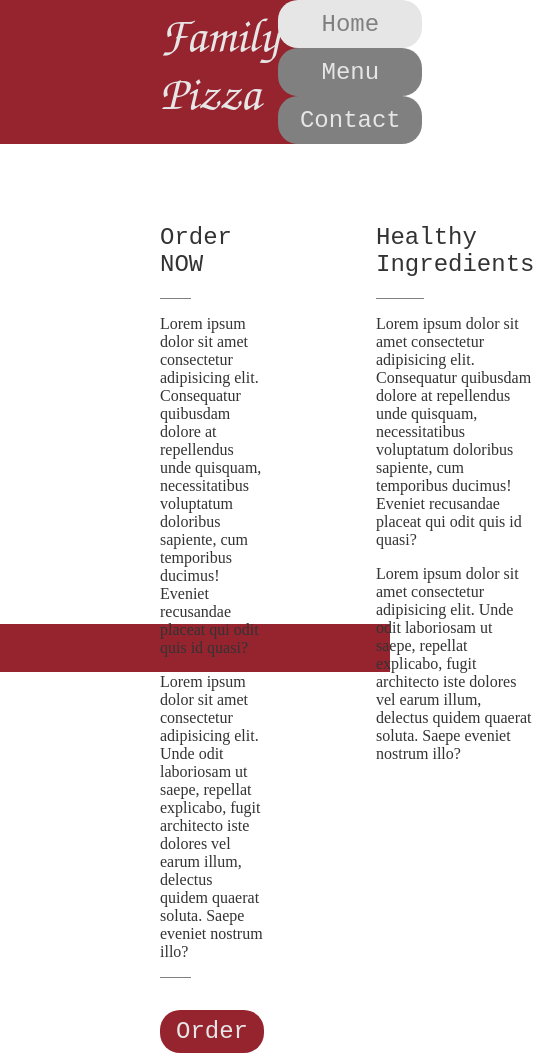
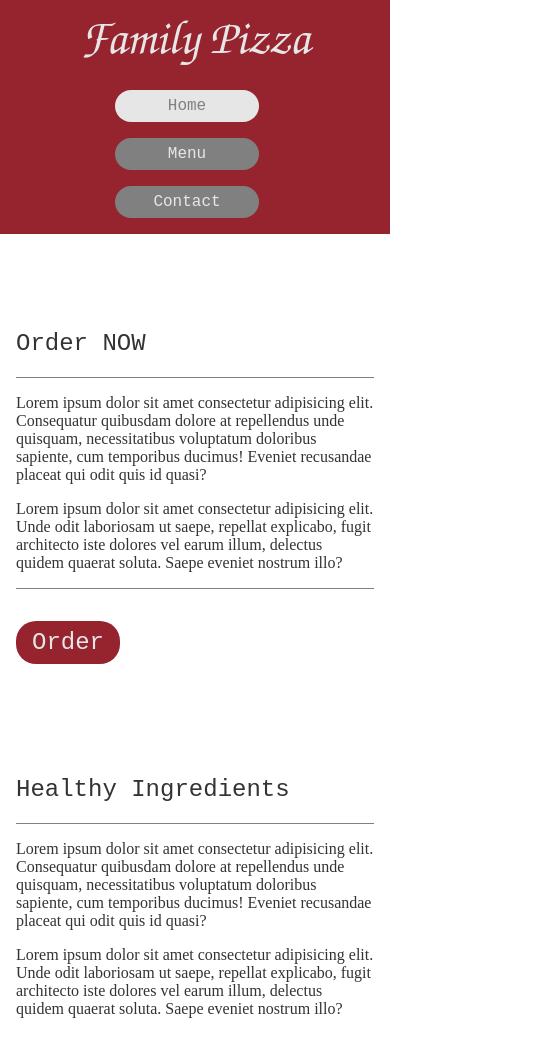
Before and after one commit to AngryWeather/RestaurantPage, a website built with webpack: page dist/index.html in a window 390 px wide. Shown: the top 1056 px of the page, 534 px wide, since content can reach past the window. Built offline with Linux system fonts and the light colour scheme.

Commit message:
Make home page more responsive

```diff
--- a/src/contactPage.js
+++ b/src/contactPage.js
@@ -27,9 +27,9 @@ function createContactPage() {
 }
 
 function createContacts() {
-    const contacts = [new Contact("John Smith", "Manager", "100-1000"),
-                        new Contact("Martin Smith", "chef", "100-1001"),
-                        new Contact("Amy Smith", "waitress", "100-1002")];
+    const contacts = [new Contact("Jan Kowalski", "Manager", "100-1000"),
+                        new Contact("Andrzej Kowalski", "chef", "100-1001"),
+                        new Contact("Anna Kowalska", "waitress", "100-1002")];
     return contacts;
 }
 
--- a/src/styles/style.css
+++ b/src/styles/style.css
@@ -1,25 +1,64 @@
+@media (max-width: 500px){
+   .header, .home-div {
+        flex-direction: column;
+   }
+
+   .home-div > .order-div, .home-div > .ingredients-div {
+    margin: 0 auto;
+    padding: 1rem;
+   }
+
+   .main > .home-div {
+    gap: 0;
+   }
+
+   #content > .header > h1 {
+    text-align: center;
+    margin: 1rem auto;
+   }
+
+   #content .button-container {
+    margin-right: 0;
+    flex-direction: column;
+   }
+
+   #content .button-container > button {
+    height: 2rem;
+    font-size: 1rem;
+    margin-bottom: 1rem;
+   }
+
+}
+
+
+#content {
+    display: flex;
+    flex-direction: column;
+}
+
 body {
     margin: 0;
     padding: 0;
 }
 
 .header {
-    width: 100%;
     height: 9rem;
     background-color: #96242f;
     display: flex;
     align-items: center;
+    flex: 1;
 }
 
 .main {
     display: flex;
-    height: 30rem;
-    width: 100%;
+    flex: 1;
 }
 
 .footer {
     background-color: #96242f;
     height: 3rem;
+    flex-shrink: 0;
+    margin-top: 4rem;
 }
 
 .header button {
@@ -37,37 +76,37 @@ body {
 
 .button-container {
     margin-right: 3rem;
-    width: 50%;
+    flex: 1;
+    display: flex;
 }
 
 .header > h1 {
-    width: 50%;
     color: #e6e6e6;
     font-family: Z003;
     font-size: 3rem;
     margin-left: 10rem;
+    flex: 1;
 }
 
 .home-div {
     display: flex;
-    width: 100%;
     gap: 7rem;
+    flex: 1;
 }
 
 .div-line {
     background-color: #808080;
-    width: 30%;
     height: 1px;
 }
 
 .order-div {
-    width: 50%;
     margin-left: 10rem;
+    flex: 1;
 }
 
 .ingredients-div {
-    width: 50%;
     margin-right: 10rem;
+    flex: 1;
 }
 
 h2 {
@@ -95,7 +134,7 @@ p {
 }
 
 .menu-div {
-    width: 100%;
+    flex: 1;
 }
 
 table {
```
Also changed, not shown: dist/main.js.
